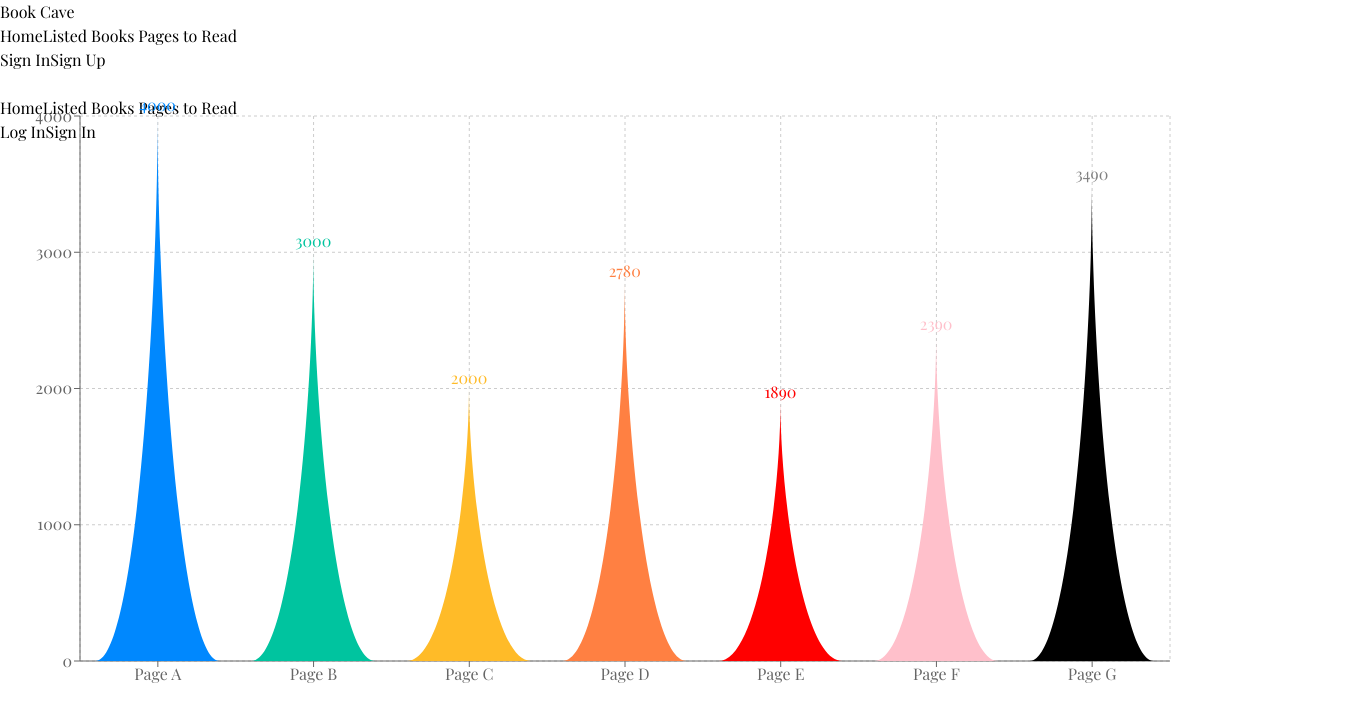
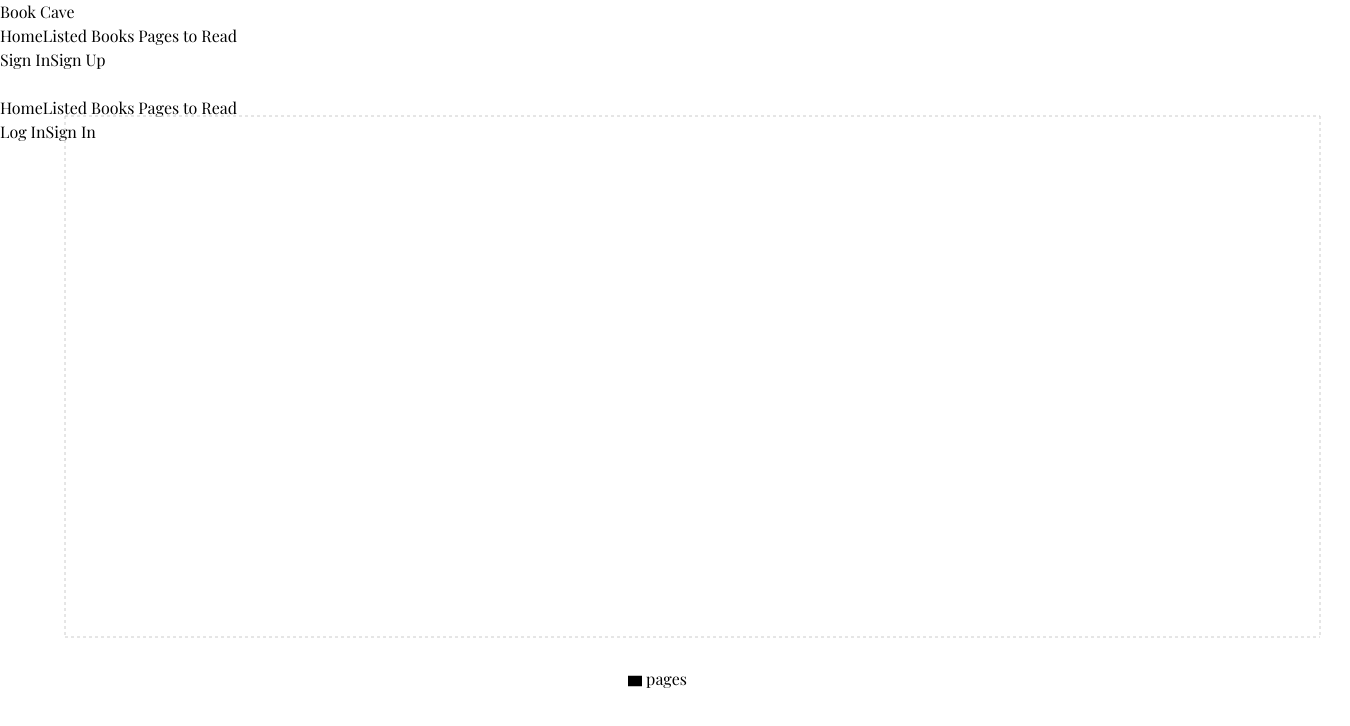
Before and after one commit to umayermdemon/book-cave, a React (Vite) app: page /readPages in a window 1280 px wide. Shown: the top 726 px of the page, 1350 px wide, since content can reach past the window. Built offline with nearby package versions, Linux system fonts and the light colour scheme; a web font is replaced by a local one.

Commit message:
bar chart completed

```diff
--- a/src/Pages/ReadPages/ReadPages.jsx
+++ b/src/Pages/ReadPages/ReadPages.jsx
@@ -1,90 +1,30 @@
-/* eslint-disable react/prop-types */
-import { BarChart, Bar, Cell, XAxis, YAxis, CartesianGrid } from 'recharts';
+import { useState, useEffect } from "react";
+import { getDataFromLocalStorage } from "../../utils/localStorage";
+import ReadChart from "../../components/ReadChart/ReadChart";
+
+export default function App() {
+  const [books, setBooks] = useState([]);
 
 
-const colors = ['#0088FE', '#00C49F', '#FFBB28', '#FF8042', 'red', 'pink'];
-const data = [
-  {
-    name: 'Page A',
-    uv: 4000,
-    pv: 2400,
-    amt: 2400,
-  },
-  {
-    name: 'Page B',
-    uv: 3000,
-    pv: 1398,
-    amt: 2210,
-  },
-  {
-    name: 'Page C',
-    uv: 2000,
-    pv: 9800,
-    amt: 2290,
-  },
-  {
-    name: 'Page D',
-    uv: 2780,
-    pv: 3908,
-    amt: 2000,
-  },
-  {
-    name: 'Page E',
-    uv: 1890,
-    pv: 4800,
-    amt: 2181,
-  },
-  {
-    name: 'Page F',
-    uv: 2390,
-    pv: 3800,
-    amt: 2500,
-  },
-  {
-    name: 'Page G',
-    uv: 3490,
-    pv: 4300,
-    amt: 2100,
-  },
-];
-const getPath = (x, y, width, height) => {
-  return `M${x},${y + height}C${x + width / 3},${y + height} ${x + width / 2},${y + height / 3}
-  ${x + width / 2}, ${y}
-  C${x + width / 2},${y + height / 3} ${x + (2 * width) / 3},${y + height} ${x + width}, ${y + height}
-  Z`;
-};
-const TriangleBar = (props) => {
-  const { fill, x, y, width, height } = props;
+  useEffect(() => {
 
-  return <path d={getPath(x, y, width, height)} stroke="none" fill={fill} />;
-};
+    setBooks(getDataFromLocalStorage());
 
-const ReadPages = () => {
+  }, []);
+
+
+  const chartData = books.map((book) => ({
+    name: book.bookName,
+    pages: book.totalPages,
+  }));
+
+
+
   return (
-    <div className='max-w-7xl mx-auto mt-24'>
-       <BarChart
-      width={1200}
-      height={600}
-      data={data}
-      margin={{
-        top: 20,
-        right: 30,
-        left: 20,
-        bottom: 5,
-      }}
-    >
-      <CartesianGrid strokeDasharray="3 3" />
-      <XAxis dataKey="name" />
-      <YAxis />
-      <Bar dataKey="uv" fill="#8884d8" shape={<TriangleBar />} label={{ position: 'top' }}>
-        {data.map((entry, index) => (
-          <Cell key={`cell-${index}`} fill={colors[index % 20]} />
-        ))}
-      </Bar>
-    </BarChart>
+    <div className="max-w-7xl mx-auto ">
+      <div className="flex lg:flex-row flex-col">
+        <ReadChart chartData={chartData} />
+      </div>
     </div>
   );
-};
-
-
-export default ReadPages;
+}
--- /dev/null
+++ b/src/components/ReadChart/ReadChart.jsx
@@ -0,0 +1,70 @@
+/* eslint-disable react/prop-types */
+import PropTypes from "prop-types";
+import { BarChart, Bar, XAxis, YAxis, CartesianGrid, Cell, Tooltip, Legend } from "recharts";
+
+const colors = ["#0088FE", "#00C49F", "#FFBB28", "#FF8042", "red", "pink"];
+
+const getPath = (x, y, width, height) => {
+  return `M${x},${y + height}C${x + width / 3},${y + height} ${x + width / 2},${
+    y + height / 3
+  }
+  ${x + width / 2}, ${y}
+  C${x + width / 2},${y + height / 3} ${x + (2 * width) / 3},${y + height} ${
+    x + width
+  }, ${y + height}
+  Z`;
+};
+
+const TriangleBar = (props) => {
+  const { fill, x, y, width, height } = props;
+  return <path d={getPath(x, y, width, height)} stroke="none" fill={fill} />;
+};
+
+const ReadChart = ({ chartData }) => {
+  const CustomTooltip = ({ active, payload, label }) => {
+    if (active && payload && payload.length) {
+      return (
+        <div className="custom-tooltip font-bold font-serif bg-gray-100 p-8 rounded-xl">
+          <p className="label text-xl text-pink-900">{`Book Name: ${label}`}</p>
+          <p className="label text-lg text-blue-900">{`Pages: ${payload[0].value}`}</p>
+
+        </div>
+      );
+    }
+
+    return null;
+  };
+
+  return (
+    <div className="mt-16">
+      <BarChart
+        width={1350}
+        height={600}
+        data={chartData}
+        margin={{ top: 20, right: 30, left: 5, bottom: 5 }}
+      >
+        <CartesianGrid strokeDasharray="3 3" />
+        <XAxis dataKey="name" />
+        <YAxis dataKey="pages" tick={{ fill: "gray" }} />
+        <Tooltip content={<CustomTooltip />} />
+        <Legend />
+        <Bar
+          dataKey="pages"
+          className="font-sans"
+          shape={<TriangleBar />}
+          label={{ position: "top" }}
+        >
+          {chartData.map((entry, index) => (
+            <Cell key={`cell-${index}`} fill={colors[index % 20]} />
+          ))}
+        </Bar>
+      </BarChart>
+    </div>
+  );
+};
+
+ReadChart.propTypes = {
+  chartData: PropTypes.array.isRequired,
+};
+
+export default ReadChart;
```
Also changed, not shown: src/Hooks/useLocalStorage.jsx (deleted, +0 -14 lines).
